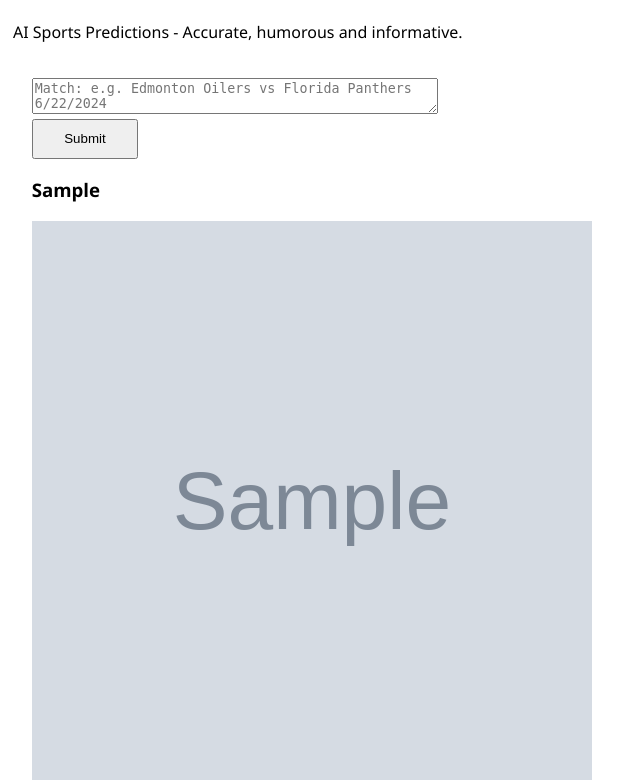
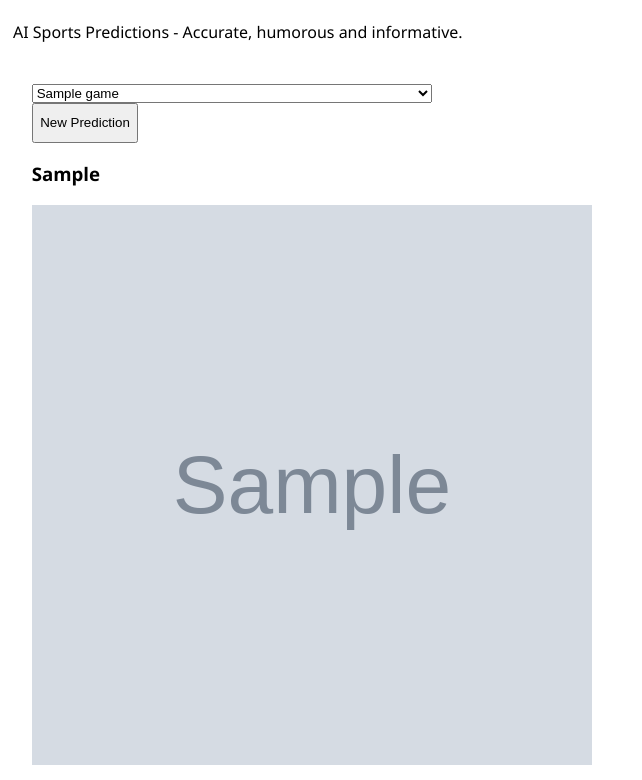
Before and after one commit to normandmickey/gptsportswriter-django, a Django app: template predictions/templates/predictions/predictions.html in a window 1280 px wide. Shown: the part 47-827 px from the top of the page, without its empty margins (0-642 px from the left). Run offline with Django 5.2, Linux system fonts and the light colour scheme; the template is opened without the code that fills it: most values are stand-ins (such as "Sample title", 1, 10 or a date in 2020); grey boxes marked "Sample" are stand-in pictures.

Commit message:
added game list

```diff
--- a/predictions/templates/predictions/predictions.html
+++ b/predictions/templates/predictions/predictions.html
@@ -7,9 +7,13 @@ GPTSportsWriter - Predictions
 <div style="padding:1em; font-size:14pt;">
     <form method="post" enctype="multipart/form-data">
         {% csrf_token %}
-        <textarea name="game" placeholder="Match: e.g. Edmonton Oilers vs Florida Panthers 6/22/2024" style="width:30em;"></textarea>
+        <select name="game" style="width:30em;">
+            {% for game in games %}
+            <option value="{{game}}">{{game}}</option>
+            {% endfor %}
+        </select>
         <br/>
-        <input type="submit" value="Submit" style="width:8em; height:3em;">
+        <input type="submit" value="New Prediction" style="width:8em; height:3em;">
     </form>
 
     <p>
```
Also changed, not shown: predictions/views.py (+8 -5 lines), img.jpg.
